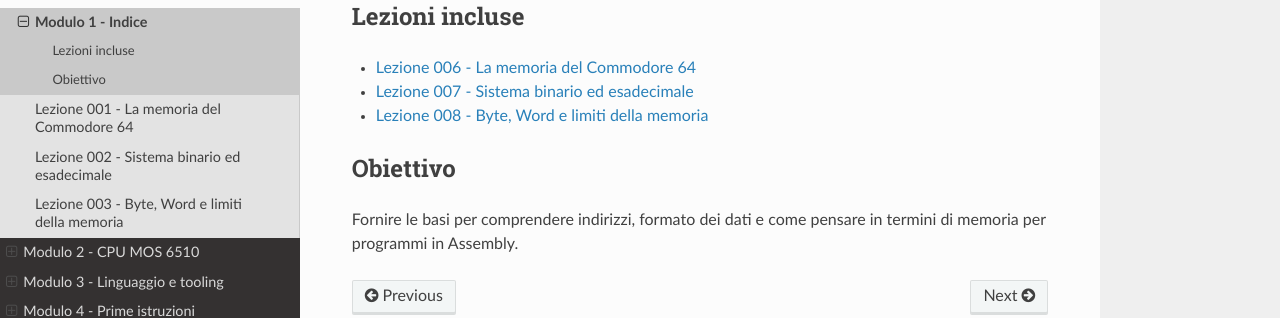
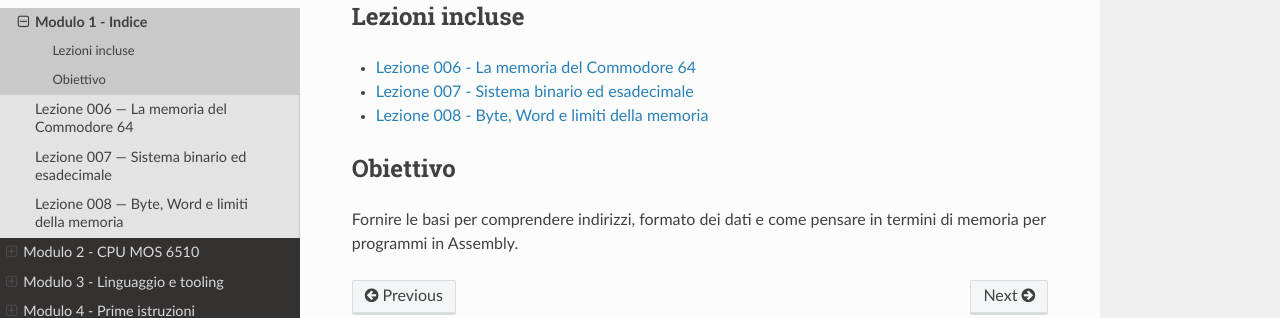
Before and after one commit to quelo1972/c64-assembly-course, an MkDocs documentation site: the page built from docs/modules/modulo-1.md, in a window 1280 px wide. Shown: the part 232-550 px from the top of the page. Built offline with MkDocs 1.6.1, drawn with Linux system fonts in a browser that asks for light colours; nearby versions of some CDN libraries; some of the changed lines change nothing that is shown.

Commit message:
fix: correct mkdocs.yml navigation with proper lesson numbers (001-036)
- Fixed all lesson numbers in nav entries to match file names
- All lesson links now point to correct files (001-036 progressive)
- Cleaned up titles with consistent formatting
- Fixes issue where modulo-7 lesson 30 was incorrectly labeled as 035

```diff
--- a/mkdocs.yml
+++ b/mkdocs.yml
@@ -6,52 +6,52 @@
   - Home: index.md
   - Moduli:
     - Modulo 0 - Ambiente di sviluppo:
-      - Modulo 0 - Indice: modules/modulo-0.md
-      - Lezione 029 — Toolchain e setup del progetto: modules/modulo-0/lessons/001-toolchain-setup.md
-      - "Lezione 034 — Git e GitHub: versionamento e collaborazione": modules/modulo-0/lessons/002-git-github.md
-      - "Lezione 027 — VS Code: setup e debugging Assembly": modules/modulo-0/lessons/003-vs-code-setup.md
-      - "Lezione 032 — VICE: configurazione e immagini disco": modules/modulo-0/lessons/004-vice-immagini-disco.md
-      - "Lezione 033 — Automazione: Makefile e task build": modules/modulo-0/lessons/005-automazione-makefile.md
+      - "Modulo 0 - Indice": modules/modulo-0.md
+      - Lezione 001 — Toolchain e setup del progetto: modules/modulo-0/lessons/001-toolchain-setup.md
+      - "Lezione 002 — Git e GitHub: versionamento e collaborazione": modules/modulo-0/lessons/002-git-github.md
+      - "Lezione 003 — VS Code: setup e debugging Assembly": modules/modulo-0/lessons/003-vs-code-setup.md
+      - "Lezione 004 — VICE: configurazione e immagini disco": modules/modulo-0/lessons/004-vice-immagini-disco.md
+      - "Lezione 005 — Automazione: Makefile e task build": modules/modulo-0/lessons/005-automazione-makefile.md
     - Modulo 1 - Fondamenti:
-      - Modulo 1 - Indice: modules/modulo-1.md
-      - Lezione 001 - La memoria del Commodore 64: modules/modulo-1/lessons/006-memory.md
-      - Lezione 002 - Sistema binario ed esadecimale: modules/modulo-1/lessons/007-binary-hex.md
-      - Lezione 003 - Byte, Word e limiti della memoria: modules/modulo-1/lessons/008-byte-word.md
+      - "Modulo 1 - Indice": modules/modulo-1.md
+      - Lezione 006 — La memoria del Commodore 64: modules/modulo-1/lessons/006-memory.md
+      - Lezione 007 — Sistema binario ed esadecimale: modules/modulo-1/lessons/007-binary-hex.md
+      - Lezione 008 — Byte, Word e limiti della memoria: modules/modulo-1/lessons/008-byte-word.md
     - Modulo 2 - CPU MOS 6510:
-      - Modulo 2 - Indice: modules/modulo-2.md
-      - Lezione 004 - La CPU MOS 6510: modules/modulo-2/lessons/009-cpu-6510.md
-      - Lezione 005 - Registri A, X e Y: modules/modulo-2/lessons/010-registers-axy.md
+      - "Modulo 2 - Indice": modules/modulo-2.md
+      - Lezione 009 — La CPU MOS 6510: modules/modulo-2/lessons/009-cpu-6510.md
+      - Lezione 010 — Registri A, X e Y: modules/modulo-2/lessons/010-registers-axy.md
     - Modulo 3 - Linguaggio e tooling:
-      - Modulo 3 - Indice: modules/modulo-3.md
-      - Lezione 006 - Dal sorgente all'esecuzione: modules/modulo-3/lessons/011-from-source-to-execution.md
-      - Lezione 035 — Mnemonici e opcode: modules/modulo-3/lessons/012-mnemonici-e-opcode.md
-      - Lezione 036 — Direttive assembler, etichette e costanti: modules/modulo-3/lessons/013-direttive-assembler.md
-      - Lezione 023 — Macro e organizzazione del codice: modules/modulo-3/lessons/014-macro-e-organizzazione.md
+      - "Modulo 3 - Indice": modules/modulo-3.md
+      - "Lezione 011 — Dal sorgente all'esecuzione": modules/modulo-3/lessons/011-from-source-to-execution.md
+      - Lezione 012 — Mnemonici e opcode: modules/modulo-3/lessons/012-mnemonici-e-opcode.md
+      - Lezione 013 — Direttive assembler, etichette e costanti: modules/modulo-3/lessons/013-direttive-assembler.md
+      - Lezione 014 — Macro e organizzazione del codice: modules/modulo-3/lessons/014-macro-e-organizzazione.md
     - Modulo 4 - Prime istruzioni:
-      - Modulo 4 - Indice: modules/modulo-4.md
-      - Lezione 007 - LDA e indirizzamento immediato: modules/modulo-4/lessons/015-lda.md
-      - Lezione 008 - STA e scrittura in memoria: modules/modulo-4/lessons/016-sta.md
-      - Lezione 009 - Trasferimento tra registri: modules/modulo-4/lessons/017-trasferimento-tra-registri.md
-      - Lezione 010 - Incremento e decremento: modules/modulo-4/lessons/018-increment-decrement.md
-      - "Lezione 028 — Store operations: STA, STX, STY": modules/modulo-4/lessons/019-store-operations.md
+      - "Modulo 4 - Indice": modules/modulo-4.md
+      - Lezione 015 — LDA e indirizzamento immediato: modules/modulo-4/lessons/015-lda.md
+      - Lezione 016 — STA e scrittura in memoria: modules/modulo-4/lessons/016-sta.md
+      - Lezione 017 — Trasferimento tra registri: modules/modulo-4/lessons/017-trasferimento-tra-registri.md
+      - Lezione 018 — Incremento e decremento: modules/modulo-4/lessons/018-increment-decrement.md
+      - "Lezione 019 — Store operations: STA, STX, STY": modules/modulo-4/lessons/019-store-operations.md
     - Modulo 5 - Modalità di indirizzamento:
-      - Modulo 5 - Indice: modules/modulo-5.md
-      - Lezione 029 — Indirizzamento immediato, revisited: modules/modulo-5/lessons/020-modalita-immediata.md
-      - Lezione 035 — Indirizzamento Zero Page: modules/modulo-5/lessons/021-zero-page.md
-      - Lezione 036 — Indirizzamento assoluto: modules/modulo-5/lessons/022-indirizzamento-assoluto.md
+      - "Modulo 5 - Indice": modules/modulo-5.md
+      - Lezione 020 — Indirizzamento immediato, revisited: modules/modulo-5/lessons/020-modalita-immediata.md
+      - Lezione 021 — Indirizzamento Zero Page: modules/modulo-5/lessons/021-zero-page.md
+      - Lezione 022 — Indirizzamento assoluto: modules/modulo-5/lessons/022-indirizzamento-assoluto.md
       - Lezione 023 — Indirizzamento indicizzato: modules/modulo-5/lessons/023-indirizzamento-indicizzato.md
-      - Lezione 032 — Indirizzamento indiretto: modules/modulo-5/lessons/024-indirizzamento-indiretto.md
-      - Lezione 033 — Indirizzamento indiretto indicizzato: modules/modulo-5/lessons/025-indirizzamento-indiretto-indicizzato.md
+      - Lezione 024 — Indirizzamento indiretto: modules/modulo-5/lessons/024-indirizzamento-indiretto.md
+      - Lezione 025 — Indirizzamento indiretto indicizzato: modules/modulo-5/lessons/025-indirizzamento-indiretto-indicizzato.md
     - Modulo 6 - Controllo del flusso e subroutine:
-      - Modulo 6 - Indice: modules/modulo-6.md
-      - Lezione 034 — Salti condizionati: modules/modulo-6/lessons/026-salti-condizionati.md
+      - "Modulo 6 - Indice": modules/modulo-6.md
+      - Lezione 026 — Salti condizionati: modules/modulo-6/lessons/026-salti-condizionati.md
       - "Lezione 027 — Subroutine: JSR e RTS": modules/modulo-6/lessons/027-subroutine-jsr-rts.md
       - "Lezione 028 — Salti condizionati: Carry e Overflow": modules/modulo-6/lessons/028-salti-su-carry-overflow.md
       - Lezione 029 — Operazioni di stack avanzate: modules/modulo-6/lessons/029-stack-avanzato.md
     - Modulo 7 - Operazioni aritmetiche e logiche:
-      - Modulo 7 - Indice: modules/modulo-7.md
-      - Lezione 035 — Incremento e decremento in memoria: modules/modulo-7/lessons/030-incremento-decremento-memoria.md
-      - Lezione 036 — Compare e BIT test operations: modules/modulo-7/lessons/031-compare-bit-operations.md
+      - "Modulo 7 - Indice": modules/modulo-7.md
+      - Lezione 030 — Incremento e decremento in memoria: modules/modulo-7/lessons/030-incremento-decremento-memoria.md
+      - Lezione 031 — Compare e BIT test operations: modules/modulo-7/lessons/031-compare-bit-operations.md
       - "Lezione 032 — Addizione e sottrazione: ADC e SBC": modules/modulo-7/lessons/032-addizione-sottrazione.md
       - "Lezione 033 — Operazioni logiche: AND, ORA, EOR": modules/modulo-7/lessons/033-operazioni-logiche.md
       - "Lezione 034 — Shift operations: ASL, LSR, ROL, ROR": modules/modulo-7/lessons/034-shift-operations.md
```
